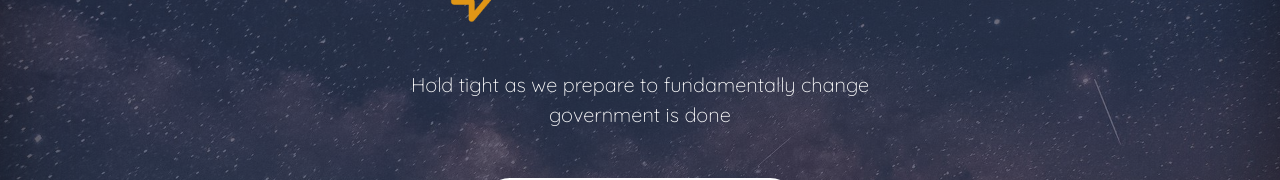
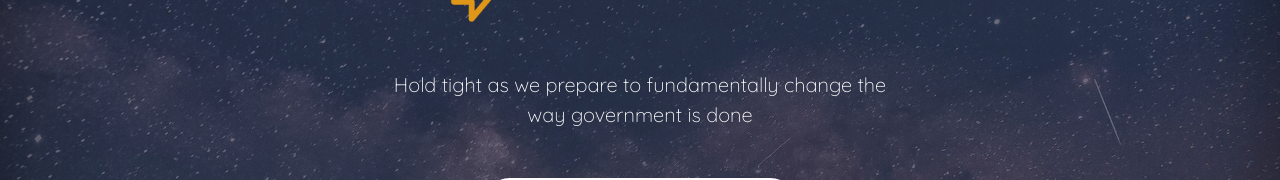
Before and after one commit to Eklow-AI/Eklow-AI.github.io, a plain HTML site: page index.html in a window 1280 px wide. Shown: the part 332-512 px from the top of the page. Drawn offline with nearby package versions, Linux system fonts and the light colour scheme.

Commit message:
Update index.html

```diff
--- a/index.html
+++ b/index.html
@@ -26,7 +26,7 @@
         </div>
       </div><br>      <div class="inner cover">
         <h1 class="cover-heading"><img id="centerimg" src="./img/Eklow.png"></h1>
-        <p class="lead cover-copy">Hold tight as we prepare to fundamentally change government is done</p>
+        <p class="lead cover-copy">Hold tight as we prepare to fundamentally change the way government is done</p>
         <p class="lead"><button type="button" class="btn btn-lg btn-default btn-notify" data-toggle="modal" data-target="#subscribeModal">Request an Invite</button></p>
       </div>
       <div class="mastfoot">
```
